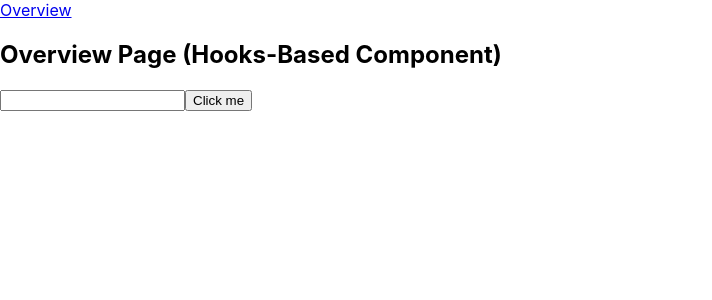
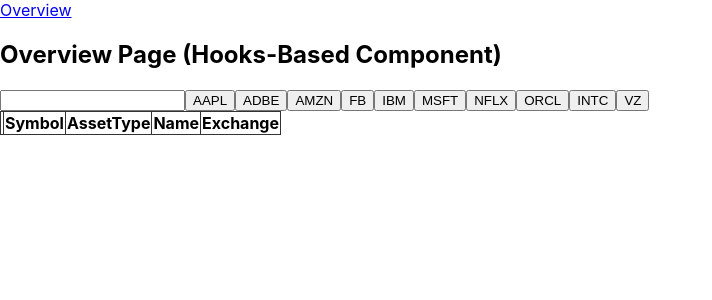
Before and after one commit to mattbillard/interview-inrhythm-react-router-redux-typescript, a React (Create React App) app: page /overview in a window 1280 px wide. Shown: the top 300 px of the page, without its empty margins (0-712 px from the left). Built offline with nearby package versions, Linux system fonts and the light colour scheme.

Commit message:
Implement autocomplete! 😜

```diff
--- a/src/components/overview-page-hooks.tsx
+++ b/src/components/overview-page-hooks.tsx
@@ -1,10 +1,11 @@
 import React, {useState} from 'react';
 import { useDispatch, useSelector } from "react-redux";
 
-import { getOverview, IStoreState } from '../redux';
+import {getOverview, IStoreState, removeRow} from '../redux';
 
 export interface IOverviewPage { }
 
+export const ValidStocks = ['AAPL', 'ADBE', 'AMZN', 'FB', 'IBM', 'MSFT', 'NFLX', 'ORCL', 'INTC', 'VZ']
 export const OverviewPage: React.FC<IOverviewPage> = (props) => {
   const stocks = useSelector((state: IStoreState) => state.sampleReducer.stocks);
   const dispatch = useDispatch();
@@ -14,16 +15,35 @@ export const OverviewPage: React.FC<IOverviewPage> = (props) => {
     dispatch(getOverview(ticker));
   }
 
+  const handleRemoveRow = (symbol: string) => {
+    dispatch(removeRow(symbol))
+  }
+
   return (
     <div>
       <h2>Overview Page (Hooks-Based Component)</h2>
 
       <input type="text" value={searchTerm} onChange={(e)=>setSearchTerm(e.target.value)}/>
+      {ValidStocks.filter(stock=>stock.toLowerCase().includes(searchTerm.toLowerCase())).map(stock=>{
+        return (
+            <>
+              <button onClick={() => handleGetOverview(stock)}>{stock}</button>
+            </>
+        )
+      })}
 
-      <button onClick={() => handleGetOverview(searchTerm)}>Click me</button>
+        <table>
+          <tr>
+            <th/>
+            <th>Symbol</th>
+            <th>AssetType</th>
+            <th>Name</th>
+            <th>Exchange</th>
+          </tr>
           {stocks.map(({Symbol,AssetType,Name,Exchange})=>{
               return(
                 <tr key={Symbol}>
+                <td><button onClick={()=>handleRemoveRow(Symbol)}>Remove This Row</button></td>
                 <td>{Symbol}</td>
                 <td>{AssetType}</td>
                 <td>{Name}</td>
@@ -31,6 +51,7 @@ export const OverviewPage: React.FC<IOverviewPage> = (props) => {
                 </tr>
               )
           })}
+        </table>
 
     </div>
   );
--- a/src/redux/actions.ts
+++ b/src/redux/actions.ts
@@ -1,9 +1,12 @@
 import axios from 'axios';
 
 export const OVERVIEW_RECEIVED =  'OVERVIEW_RECEIVED';
+export const DELETE_ROW =  'DELETE_ROW';
 
 export const getOverview = (ticker: string) => async (dispatch) => {
   const url = `/api/overview/${ticker}.json`;
   const response = await axios.get(url);
   dispatch({ type: OVERVIEW_RECEIVED, data: response.data});
 }
+
+export const removeRow = (symbol: string) => ({ type: DELETE_ROW, data: symbol});
--- a/src/redux/reducer.ts
+++ b/src/redux/reducer.ts
@@ -1,5 +1,6 @@
 import { Reducer } from 'redux';
 import {
+  DELETE_ROW,
   OVERVIEW_RECEIVED,
 } from './actions';
 
@@ -20,6 +21,12 @@ export const sampleReducer: Reducer<ISampleReducerState> = (state = initialState
         ...state,
         stocks: state.stocks.concat(newStocks),
       };
+    case DELETE_ROW:
+        const deletedSymbol = action.data
+        return {
+          ...state,
+          stocks: state.stocks.filter(({Symbol})=>Symbol!==deletedSymbol)
+        }
 
     default:
       return state;
```
Lines whose indentation alone changed are shown as unchanged.
